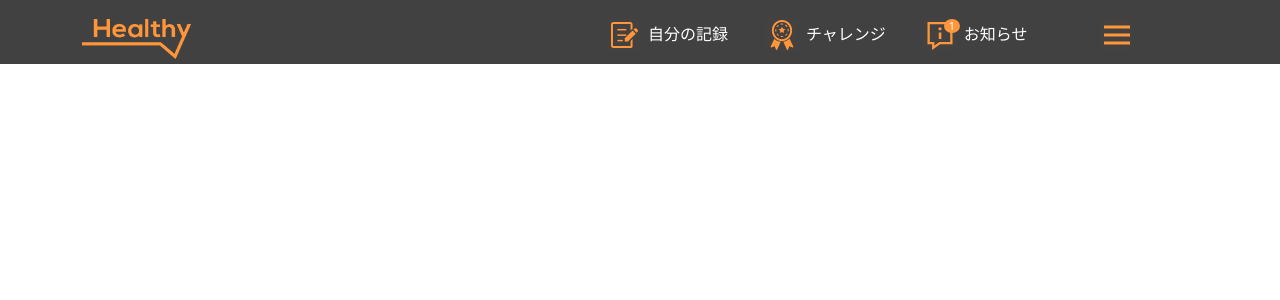
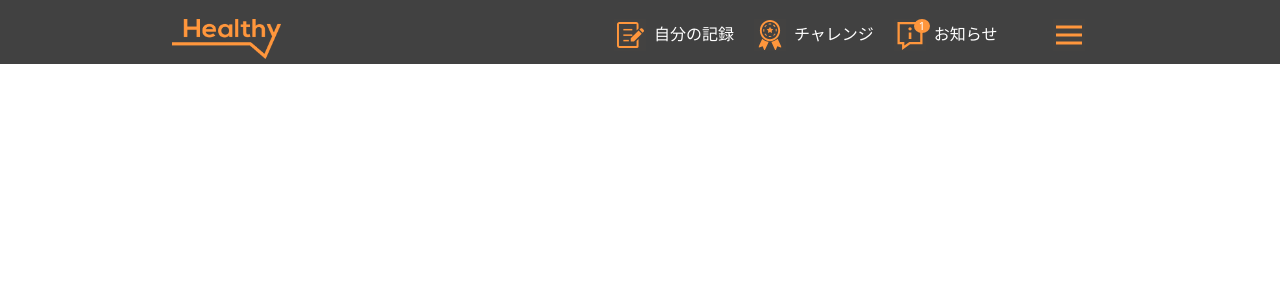
Before and after one commit to sythinh/testRikai, a React (Vite) app: page / in a window 1280 px wide. Shown: the top 300 px of the page. Built offline with nearby package versions, Linux system fonts and the light colour scheme.

Commit message:
add ccs header

```diff
--- a/src/style/common.css
+++ b/src/style/common.css
@@ -2,6 +2,10 @@
 body {
     font-size: 15px;
     font-family: 'Noto Sans JP', sans-serif;
+}
+
+.container {
+    max-width: 960px !important;
 }
 
 .icon-challenge {
--- a/src/style/header.css
+++ b/src/style/header.css
@@ -17,7 +17,7 @@
     display: flex;
 }
 .menu-item {
-    margin: 0 19px;
+    margin: 0 10px;
     display: flex;
     position: relative;
 }
@@ -53,4 +53,5 @@
     color: var(--light);
     margin-left: 8px;
     margin-top: 3px;
+    font-size: 16px;
 }
```
